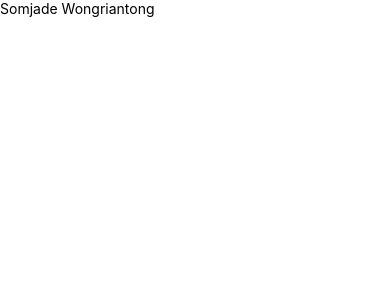
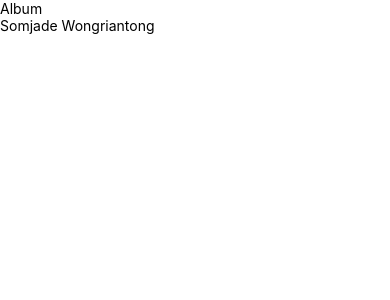
Before and after one commit to MadnessNeko/std6002041510063, a React Native app: screen / in a window 390 px wide. Shown: the top 300 px of the page. Built offline with nearby package versions, Linux system fonts and the light colour scheme.

Commit message:
add Header to App

```diff
--- a/components/App.js
+++ b/components/App.js
@@ -1,10 +1,12 @@
 import React from 'react';
 import { View, Text } from 'react-native';
+import Header from './Header';
 
 class App extends React.Component {
     render() {
         return (
             <View>
+                <Header title="Album"></Header>
                 <Text>Somjade Wongriantong</Text>
             </View>
        );
```
